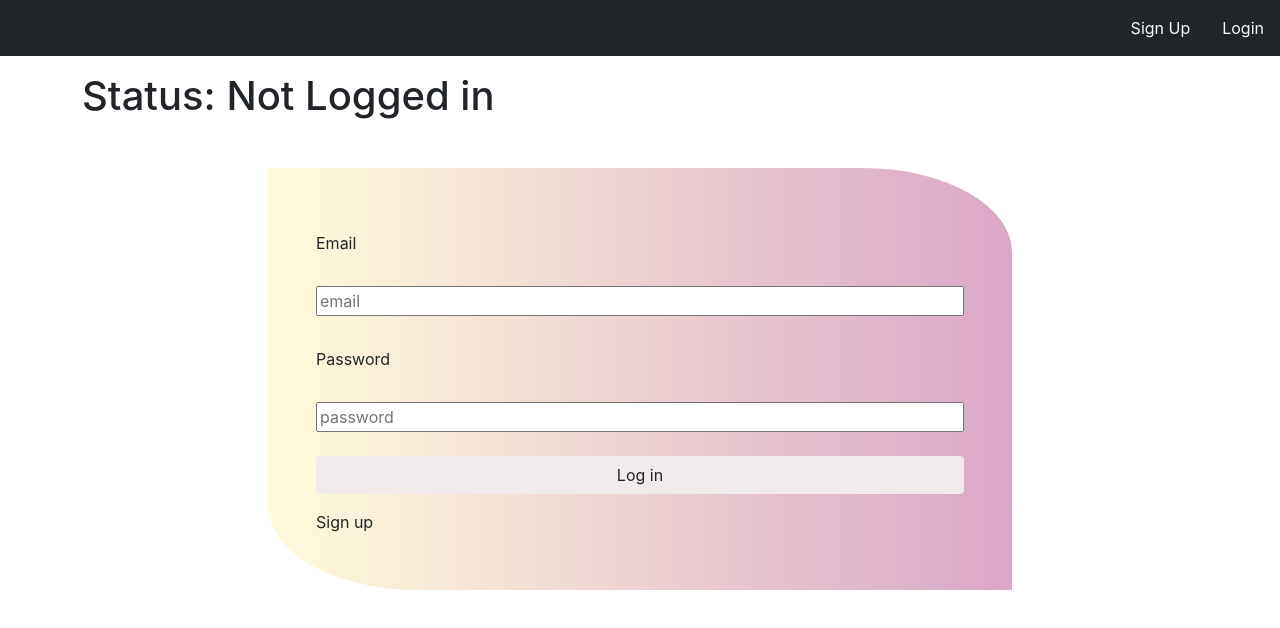
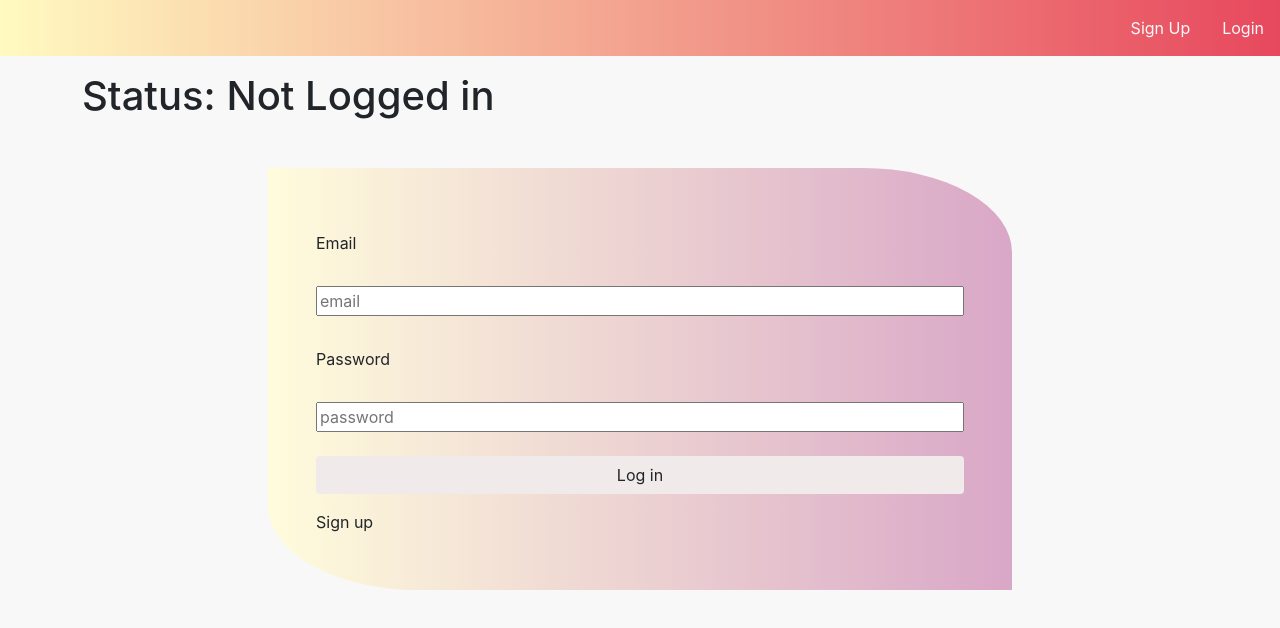
Before and after one commit to arikarim/Rails-React-Front-end, a React (Create React App) app: page /login in a window 1280 px wide. Shown: the top 628 px of the page. Built offline with nearby package versions, Linux system fonts and the light colour scheme; no server answers.

Commit message:
Style to nav

```diff
--- a/src/Pages/Login.js
+++ b/src/Pages/Login.js
@@ -3,7 +3,7 @@ import React, { useEffect, useState } from "react";
 import { Redirect, Route, useHistory } from "react-router";
 import { BrowserRouter as Router } from "react-router-dom";
 import { Link } from "react-router-dom";
-import registration from "./registration.css";
+import "./registration.css";
 import { checking } from "../PureFunctions/LoginCheck";
 // import { checking, logout } from "../PureFunctions/LoginCheck";
 
--- a/src/Pages/Signup.js
+++ b/src/Pages/Signup.js
@@ -1,12 +1,13 @@
 import axios from "axios";
 import React, { useState } from "react";
 import { Redirect, useHistory } from "react-router";
+import "./registration.css";
 
 const Signup = ({ user, setUser }) => {
   const [email, setEmail] = useState("");
   const [password, setPassword] = useState("");
   const history = useHistory();
-  if (user === 'Logged') {
+  if (user === "Logged") {
     return <Redirect to={"/"} />;
   }
 
@@ -26,7 +27,7 @@ const Signup = ({ user, setUser }) => {
       data.data.message === "Signed up sucessfully."
         ? setUser("Logged")
         : setUser("Not Logged");
-        history.push("/");
+      history.push("/");
     } catch (error) {
       console.log(error);
     }
--- /dev/null
+++ b/src/components/Nav.css
@@ -0,0 +1,6 @@
+
+nav {
+  background: #d9a7c7;  /* fallback for old browsers */
+  background: -webkit-linear-gradient(to right, #f7a99f, #d9a7c7);  /* Chrome 10-25, Safari 5.1-6 */
+  background: linear-gradient(to right, #fffac0, #e7485d); /* W3C, IE 10+/ Edge, Firefox 16+, Chrome 26+, Opera 12+, Safari 7+ */
+}
--- a/src/components/Nav.js
+++ b/src/components/Nav.js
@@ -1,31 +1,43 @@
-import axios from "axios";
 import React from "react";
 import { Link, useHistory } from "react-router-dom";
 import { logout } from "../PureFunctions/LoginCheck";
-
-const Nav = ({setUser, user}) => {
+import "./Nav.css";
+const Nav = ({ setUser, user }) => {
   const history = useHistory();
   return (
-    <nav className="bg-dark">
-      {user === 'Not_Logged' ? (
+    <nav className="">
+      {user === "Not_Logged" ? (
         <ul className="list-unstyled d-flex py-3 justify-content-end">
           <li className="mx-3">
-            <Link className="text-decoration-none link-light" to="/signup">Sign Up</Link>
+            <Link className="text-decoration-none link-light" to="/signup">
+              Sign Up
+            </Link>
           </li>
           <li className="mx-3">
-            <Link className="text-decoration-none link-light" to="/login">Login</Link>
+            <Link className="text-decoration-none link-light" to="/login">
+              Login
+            </Link>
           </li>
         </ul>
       ) : (
         <ul className="list-unstyled d-flex py-3 justify-content-end">
           <li className="mx-3">
-            <Link className="text-decoration-none link-light" to="/">Home</Link>
+            <Link className="text-decoration-none link-light" to="/">
+              Home
+            </Link>
           </li>
           <li className="mx-3">
-            <Link className="text-decoration-none link-light" to="/dashboard">Dashboard</Link>
+            <Link className="text-decoration-none link-light" to="/dashboard">
+              Dashboard
+            </Link>
           </li>
           <li className="mx-3">
-            <button type="submit" onClick={(e) => logout(setUser, history)}>Log out</button>
+            <a
+              className="link-light text-decoration-none"
+              onClick={(e) => logout(setUser, history)}
+            >
+              Log out
+            </a>
           </li>
         </ul>
       )}
--- a/src/index.css
+++ b/src/index.css
@@ -5,6 +5,7 @@ body {
     sans-serif;
   -webkit-font-smoothing: antialiased;
   -moz-osx-font-smoothing: grayscale;
+  background-color: rgb(248, 248, 248);
 }
 
 code {
```
